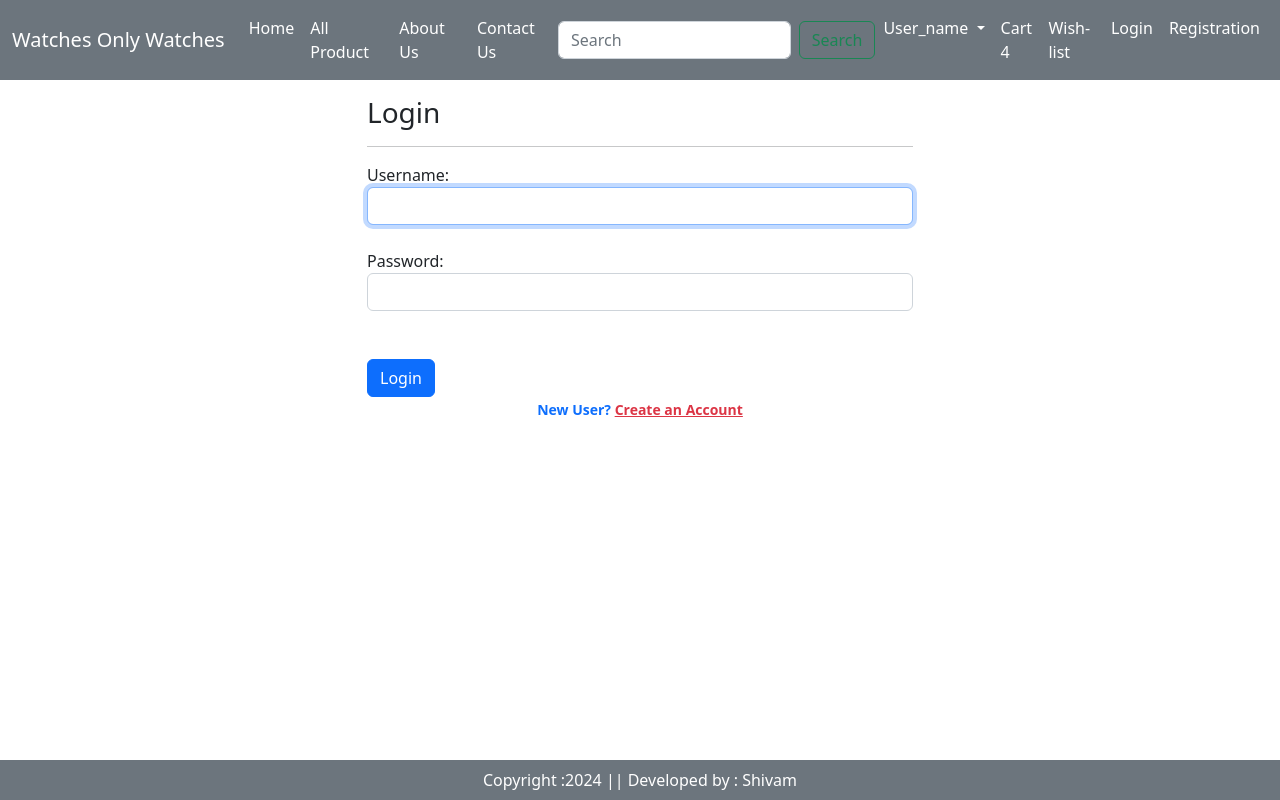
After one commit to Shivamprajapati970/Watches-Only-Watches, a Django app: page /accounts/login/ in a window 1280 px wide. The commit adds this page. Run offline with Django 5.2, Linux system fonts and the light colour scheme; some libraries are stand-ins or nearby versions.

Commit message:
User Login successfully and Profile page done

```diff
--- a/Watch_Shop/Watch_Shop/settings.py
+++ b/Watch_Shop/Watch_Shop/settings.py
@@ -120,6 +120,8 @@ STATIC_URL = 'static/'
 MEDIAL_URL='/media/'
 MEDIA_ROOT=BASE_DIR/ 'media'
 
+LOGIN_REDIRECT_URL='/profile/'
+
 # Default primary key field type
 # https://docs.djangoproject.com/en/5.0/ref/settings/#default-auto-field
 
--- a/Watch_Shop/Watches/admin.py
+++ b/Watch_Shop/Watches/admin.py
@@ -6,6 +6,10 @@ class ProductAdmin(admin.ModelAdmin):
     list_display=('name','selling_price','discounted_price','category','brand')
 
 
+@admin.register(Customer)
+class CustomerAdimn(admin.ModelAdmin):
+    list_display=('id','user','locality','city','state','pincode')
+
 admin.site.register(Product,ProductAdmin)
 admin.site.register(Brand_name)
 admin.site.register(Category)
--- a/Watch_Shop/Watches/form.py
+++ b/Watch_Shop/Watches/form.py
@@ -1,6 +1,8 @@
 from django import forms
-from django.contrib.auth.forms import UserCreationForm
+from django.contrib.auth.forms import UserCreationForm, AuthenticationForm, UsernameField
 from django.contrib.auth.models import User
+from .models import Customer
+
 
 class CustomerRegistrationForm(UserCreationForm):
     username = forms.CharField(widget=forms.TextInput(attrs={'autofocus':'True','class':'form-control'}))
@@ -11,3 +13,21 @@ class CustomerRegistrationForm(UserCreationForm):
     class Meta:
         model =User
         fields=['username','email','password1','password2']
+
+
+class LoginForm(AuthenticationForm):
+    username=UsernameField(widget=forms.TextInput(attrs={'autofocus':'True','class':'form-control'}))
+    password=forms.CharField(widget=forms.PasswordInput(attrs={'autocomplete':'current-password','class':'form-control'}))
+
+class CustomerProfileForm(forms.ModelForm):
+    class Meta:
+        model=Customer
+        fields=['name','locality','city','mobile','state','pincode']
+        widgets={
+            'name':forms.TextInput(attrs={'class':'form-control'}),
+            'locality':forms.TextInput(attrs={'class':'form-control'}),
+            'city':forms.TextInput(attrs={'class':'form-control'}),
+            'mobile':forms.NumberInput(attrs={'class':'form-control'}),
+            'state':forms.Select(attrs={'class':'form-control'}),
+            'pincode':forms.NumberInput(attrs={'class':'form-control'}),
+        }
--- a/Watch_Shop/Watches/templates/base.html
+++ b/Watch_Shop/Watches/templates/base.html
@@ -56,9 +56,16 @@
               <button class="btn btn-outline-success" type="submit">Search</button>
             </form>
             <ul class="navbar-nav  mb-lg-0">
-                <li class="nav-item">
-                    <a class="nav-link active" aria-disabled="true">User_name</a>
-                </li>
+                <li class="nav-item dropdown">
+                  <a class="nav-link dropdown-toggle active" href="#" role="button" data-bs-toggle="dropdown" aria-expanded="false">
+                    User_name
+                  </a>
+                  <ul class="dropdown-menu">
+                    <li><a class="dropdown-item" href="{% url 'profile' %}">Profile</a></li>
+                    <li><a class="dropdown-item" href="#">Order</a></li>
+                    <li><a class="dropdown-item" href="#">Logout</a></li>
+                  </ul>
+              </li>
                 <li class="nav-item">
                     <a class="nav-link active" aria-disabled="true">Cart 4</a>
                 </li>
@@ -66,7 +73,7 @@
                     <a class="nav-link active" aria-disabled="true">Wish-list</a>
                 </li>
                 <li class="nav-item">
-                    <a class="nav-link active" aria-disabled="true">Log-In</a>
+                    <a href="{% url 'login' %}" class="nav-link active" aria-disabled="true">Login</a>
                 </li>
                 <li class="nav-item">
                   <a href="{% url 'customer_registration' %}" class="nav-link active" aria-disabled="true">Registration</a>
--- a/Watch_Shop/Watches/templates/customerregistration.html
+++ b/Watch_Shop/Watches/templates/customerregistration.html
@@ -15,11 +15,11 @@
                 {{fm.label_tag}} {{fm}} <small class="text-danger">{{fm.errors|striptags}}</small>
                 <br>
                 {% endfor %}
-
-                <input type="submit" value="Submit" classs="btn-btn-primary" />
+                <input type="submit" class="btn btn-primary mt-4" value="Login">
+                <!--input type="submit" value="Submit" classs="btn btn-primary mt-4" -->
 
                 <div class="text-center text-primary fw-bold">
-                    <small>Existing User ? <a href="#" class="text-danger">Login Now</a></small>
+                    <small>Existing User ? <a href="{% url 'login' %}" class="text-danger">Login Now</a></small>
                 </div>
                 {% if form.non_field_errors %}
                     {% for error in form.non_field_errors %}
--- /dev/null
+++ b/Watch_Shop/Watches/templates/login.html
@@ -0,0 +1,33 @@
+{% extends "base.html" %}
+{% load static %}
+{% block title %} Login {% endblock title %}
+
+{% block main-content %}
+<div class="container">
+    <div class="row my-3">
+        <div class="col-sm-6 offset-sm-3">
+            <h3>Login</h3>
+            <hr>
+            <form action="" method="post" novalidate class="shadow-5">
+                {% csrf_token %}
+                {% for fm in form %}
+                    {{fm.label_tag}} {{fm}} <small class="text-danger">{{fm.errors|striptags}}</small><br>
+                {% endfor %}
+
+                <!--small><a href="#"> Forget Password ?</a></small-->
+                <input type="submit" class="btn btn-primary mt-4" value="Login">
+                <div class="text-center text-primary fw-bold">
+                    <small>New User? <a href="{% url 'customer_registration' %}" class="text-danger">Create an Account</a></small>
+                </div>
+                {% if form.non_field_errors %}
+                    {% for error in form.non_field_errors %}
+                        <p class="alert alert-danger my-3">{{error}}</p>
+                    {% endfor %}
+                {% endif %}
+
+            </form>
+        </div>
+    </div>
+</div>
+
+{% endblock main-content %}
--- a/Watch_Shop/Watches/urls.py
+++ b/Watch_Shop/Watches/urls.py
@@ -1,7 +1,11 @@
-from django.urls import path, include
+from django.urls import path
 from .views import *
 from django.conf import settings
 from django.conf.urls.static import static
+from django.contrib.auth import views as auth_view
+from .form import LoginForm
+
+
 urlpatterns = [
 
     path("",index),
@@ -9,9 +13,14 @@ urlpatterns = [
     path("allproduct/",AllProduct),
     path("category/<int:id>/",CategoryView.as_view(),name="category"),
     path("product_detail/<int:pk>/",ProductDetail.as_view(),name="ProductDetail"),
+    path("profile/",ProfileView.as_view(),name="profile"),
+    path("address/",ProfileView.as_view(),name="address"),
     #path("prodcat_brand/<int:id>/",CategoryBrand.as_view(),name="ProductBrand"),
 
-    path("registration/",CustomerRegistration.as_view(),name="customer_registration")
+    # Login Authentication
+    path("registration/",CustomerRegistration.as_view(),name="customer_registration"),
+    path('accounts/login/',auth_view.LoginView.as_view(template_name='login.html',authentication_form=LoginForm),name="login")
+
 
 
 ]+static(settings.MEDIA_URL,document_root=settings.MEDIA_ROOT)
```
Also changed, not shown: Watch_Shop/Watches/models.py (+26 -0 lines), Watch_Shop/Watches/templates/profile.html (added, +42 -0 lines), Watch_Shop/Watches/views.py (+7 -0 lines), Watch_Shop/Watches/migrations/0002_customer.py (added).
